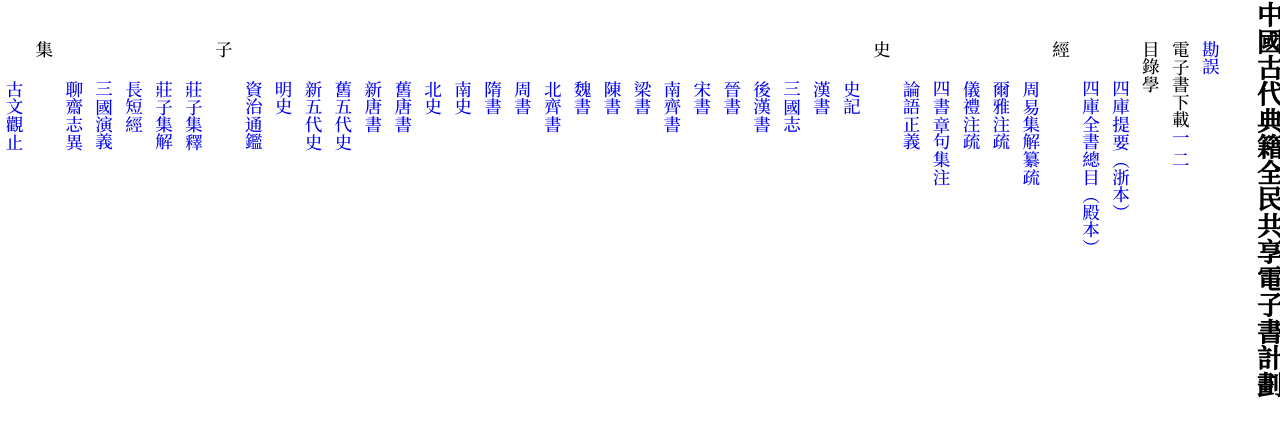
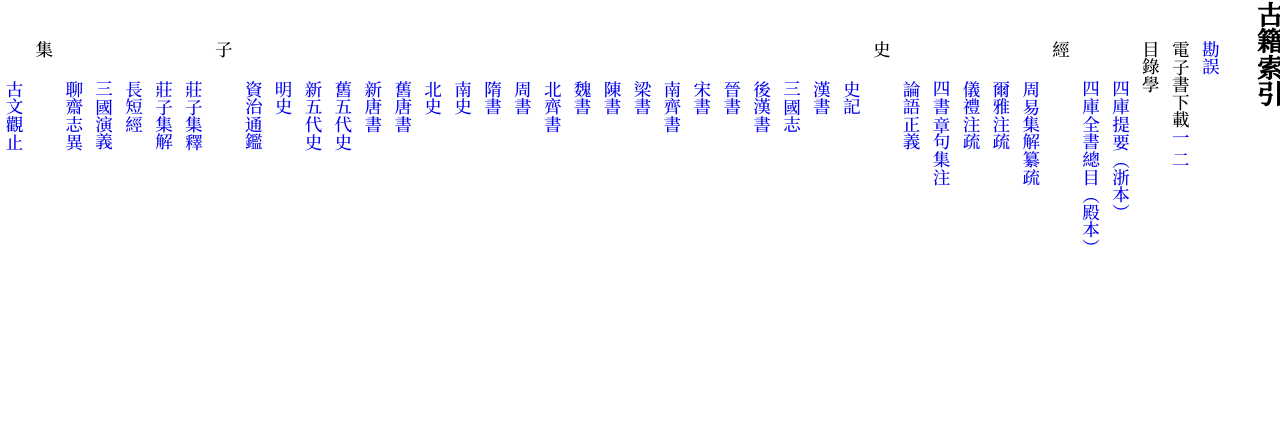
Before and after one commit to Ancient-China-Books/ancient-china-books.github.io, a plain HTML site: page index.html in a window 1280 px wide. Drawn offline with Linux system fonts and the light colour scheme.

Commit message:
Revert "形式论定"
This reverts commit 161a9c6362700c9f25f4b44b12ccabf4f55a83c5.

```diff
--- a/index.html
+++ b/index.html
@@ -1,7 +1,7 @@
 <?xml version='1.0' encoding='utf-8'?>
 <html xmlns="http://www.w3.org/1999/xhtml" lang="zh">
   <head>
-    <title>中國古代典籍全民共享電子書計劃</title>
+    <title>古籍索引</title>
     <meta content="width=device-width, initial-scale=1" name="viewport"/>
     <style type="text/css">
       @font-face {
@@ -63,7 +63,7 @@
     </style>
   </head>
   <body class="calibre">
-    <h2>中國古代典籍全民共享電子書計劃</h2>
+    <h2>古籍索引</h2>
     <ul class="level1">
       <li>
         <a href="https://github.com/Ancient-China-Books/ancient-china-books.github.io/issues">勘誤</a>
```
Also changed, not shown: Fonts/NotoSerifSC-Medium.otf.
